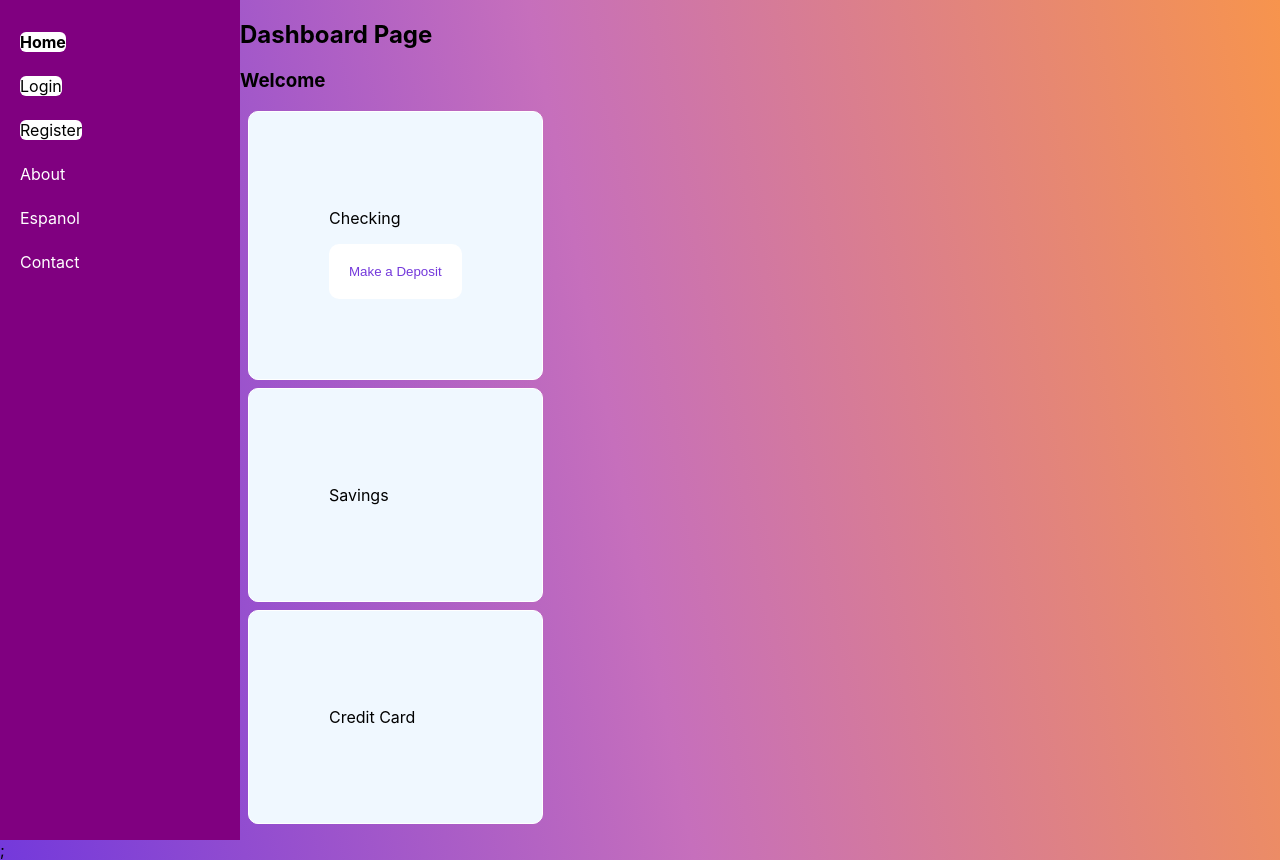
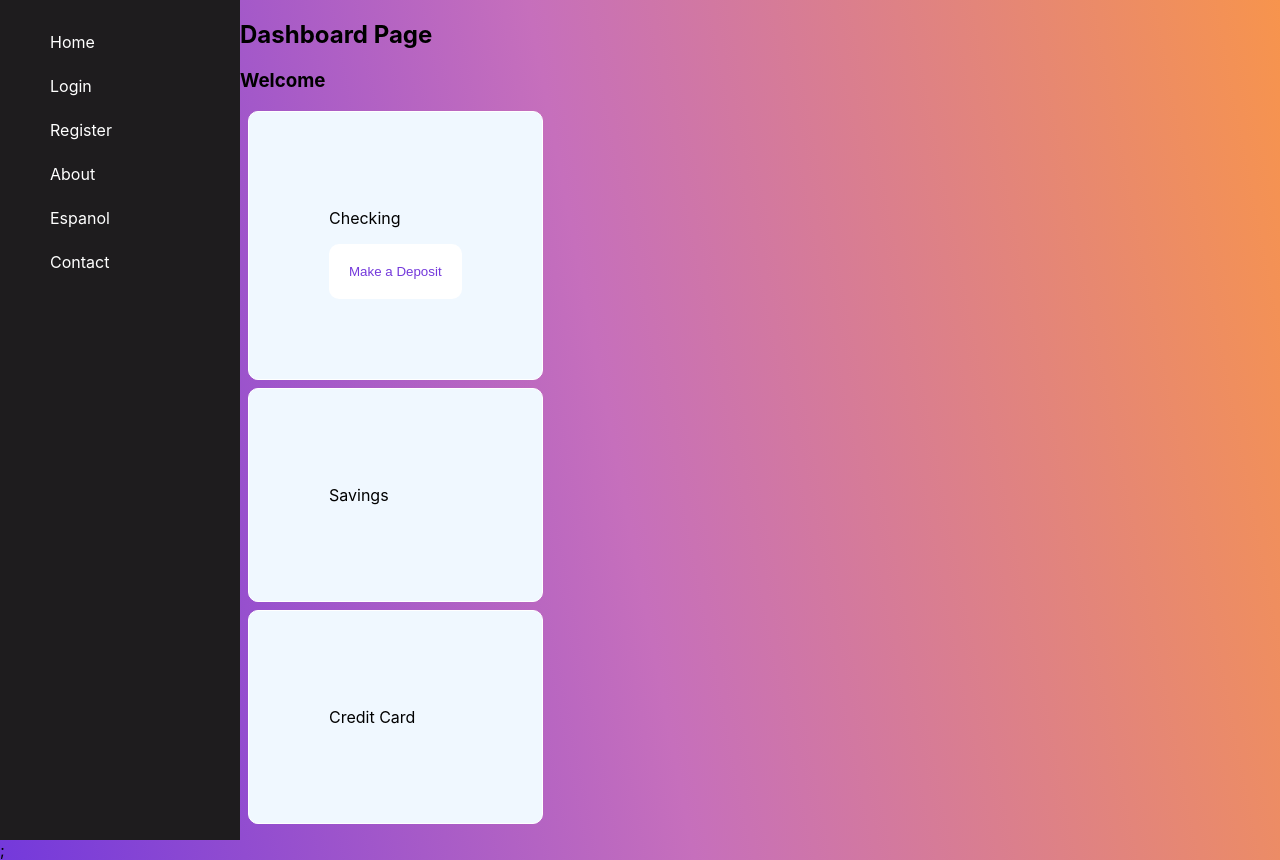
Before and after one commit to RazzzyK/Banking-System, a React (Create React App) app in the folder frontend/: page /dashboard in a window 1280 px wide. Built offline with nearby package versions, Linux system fonts and the light colour scheme.

Commit message:
Clean up and fixed side bar styling

```diff
--- a/frontend/src/CSS/SideNavBar.css
+++ b/frontend/src/CSS/SideNavBar.css
@@ -1,29 +1,39 @@
 .side-navbar {
     width: 200px;
     height: 100vh;
-    background-color: #800080;
-    color: #ffffff;
+    background-color: #1e1c1e;
     padding: 20px;
     display: flex;
+  }
+
+  a {
     text-decoration: none;
+  }
+
+  li {
+    color: #ffffff;
   }
 
   ul {
     list-style: none;
-    padding: 0;
+    justify-content: center;
+    padding-left: 10px;
+    padding-right: 10px;
+    width: 100%;
     margin: 0;
   }
 
   .nav-item {
-    padding: 12px 0;
+    padding: 12px 20px;
     cursor: pointer;
     transition: color 0.2s;
+    text-align:justify;
+    text-decoration: none;
   }
 
   .nav-item:hover {
     color: #800080 ;
     background: #C0C0C0;
-    width: 105%;
     height: 20px;
     left: 0;
     top: 0;
@@ -32,24 +42,11 @@
     box-shadow: 0 10px 10px rgba(255, 255, 255, 0.288);
   }
 
-
-
   .nav-item:active {
-    background: #b900b9;
+    background: #ffffff;
     color: #C0C0C0;
   }
 
   .active {
     font-weight: bold;
   }
-
-  .active-link {
-    color: #000; /* Change the color as per your requirement */
-    text-decoration: none; /* Remove the underline */
-    /* Add any additional styles you want for the active link */
-    background: #fff;
-    width: 100%;
-    height: 47px;
-    border-radius: 6px;
-    box-shadow: 0 5px 10px rgba(255, 255, 255, 0);
-  }
--- a/frontend/src/Components/Modal.jsx
+++ b/frontend/src/Components/Modal.jsx
@@ -24,7 +24,6 @@ export const Modal = ({ open, onClose }) => {
                     <button className="btnPrimary" onClick={handleSubmit}><span className="bold">Submit Deposit</span></button>
                     <button className="btnCancel" onClick={onClose}><span className="bold">Cancel</span></button>
                 </div>
-
             </div>
         </div>
     )
--- a/frontend/src/Components/SideNavBar.jsx
+++ b/frontend/src/Components/SideNavBar.jsx
@@ -39,18 +39,24 @@ export const SideNavBar = () => {
       ) : (
         <nav className="side-navbar">
           <ul>
-            <li className="nav-item active">
-              <NavLink to="/" className='active-link'>Home</NavLink>
-            </li>
-            <li className="nav-item">
-              <Link to="/login" className='active-link'>Login</Link>
-            </li>
-            <li className="nav-item">
-              <Link to="/register" className='active-link'>Register</Link>
-            </li>
-            <li className="nav-item">About</li>
-            <li className="nav-item">Espanol</li>
-            <li className="nav-item">Contact</li>
+            <Link to="/">
+              <li className="nav-item">Home</li>
+            </Link>
+            <Link to="/login">
+              <li className="nav-item">Login</li>
+            </Link>
+            <Link to="/register">
+              <li className="nav-item">Register</li>
+            </Link>
+            <Link to="/">
+              <li className="nav-item">About</li>
+            </Link>
+            <Link to="/">
+              <li className="nav-item">Espanol</li>
+            </Link>
+            <Link to="/">
+              <li className="nav-item">Contact</li>
+            </Link>
           </ul>
         </nav>
       )};
```
Also changed, not shown: frontend/src/App.css (+0 -43 lines), frontend/src/Components/SignedInNavBar.jsx (deleted, +0 -24 lines).
